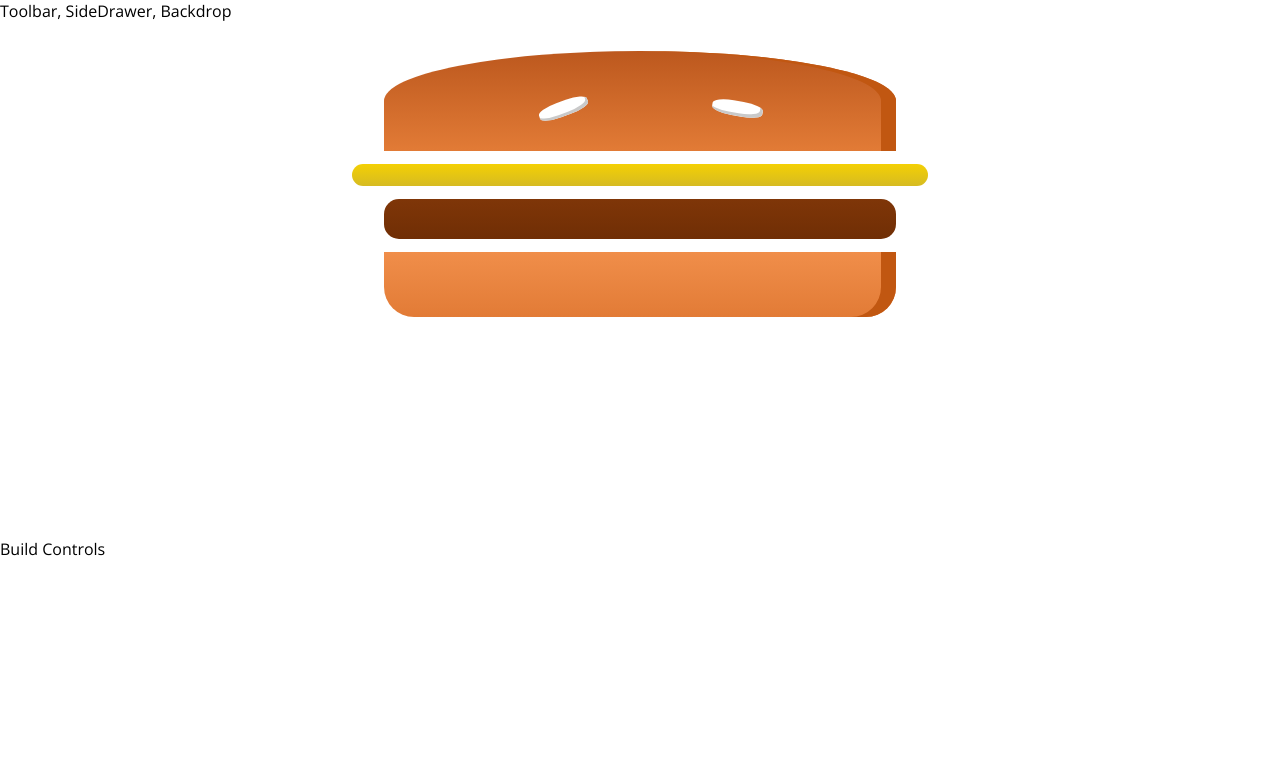
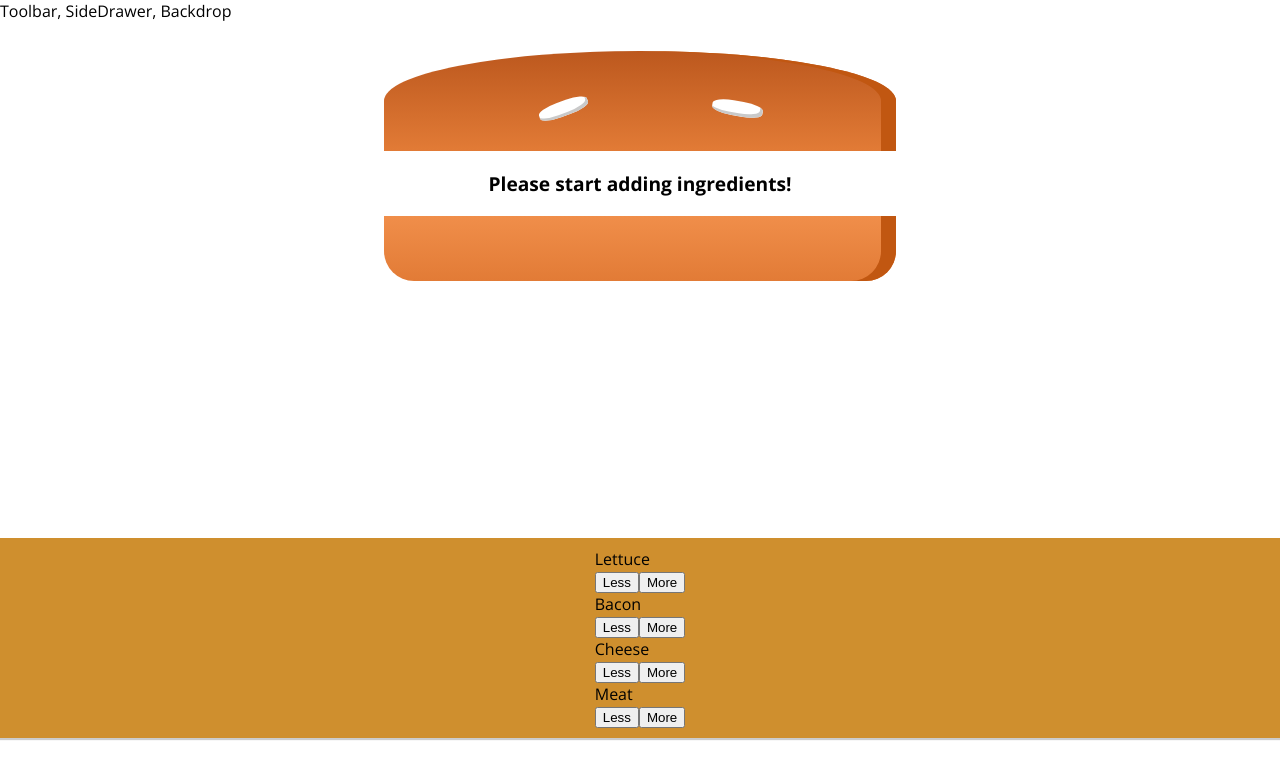
Before and after one commit to dghazi12/Build-A-Burger, a React (Create React App) app: page / in a window 1280 px wide. Shown: the top 778 px of the page. Built offline with nearby package versions, Linux system fonts and the light colour scheme.

Commit message:
added ingredient buttons + cleaned up code

```diff
--- /dev/null
+++ b/src/components/Burger/BuildControls/BuildControl/BuildControl.css
@@ -0,0 +1,56 @@
+.BuildControl {
+    display: flex;
+    justify-content: space-between;
+    align-items: center;
+    margin: 5px 0;
+}
+
+.BuildControl button {
+    display: block;
+    font: inherit;
+    padding: 5px;
+    margin: 0 5px;
+    width: 80px;
+    border: 1px solid #AA6817;
+    cursor: pointer;
+    outline: none;
+}
+
+.BuildControl button:disabled {
+    background-color: #AC9980;
+    border: 1px solid #7E7365;
+    color: #ccc;
+    cursor: default;
+}
+
+.BuildControl button:hover:disabled {
+    background-color: #AC9980;
+    color: #ccc;
+    cursor: not-allowed;
+}
+
+.Label {
+    padding: 10px;
+    font-weight: bold;
+    width: 80px;
+}
+
+.BuildControl .Less {
+    background-color: #D39952;
+    color: white;
+}
+
+.BuildControl .More {
+    background-color: #8F5E1E;
+    color: white;
+}
+
+.BuildControl .Less:hover, .BuildControl .Less:active {
+    background-color: #DAA972;
+    color: white;
+}
+
+.BuildControl .More:hover,.BuildControl .More:active {
+    background-color: #99703F;
+    color: white;
+}
--- /dev/null
+++ b/src/components/Burger/BuildControls/BuildControl/BuildControl.js
@@ -0,0 +1,13 @@
+import React from 'react';
+
+import classes from './BuildControl.css';
+
+const buildControl = (props) => (
+    <div className={classes.BuildControl}>
+        <div className={classes.Label}>{props.label}</div>
+        <button className={classes.Less}>Less</button>
+        <button className={classes.More}>More</button>
+    </div>
+);
+
+export default buildControl;
--- /dev/null
+++ b/src/components/Burger/BuildControls/BuildControls.js
@@ -0,0 +1,31 @@
+import React from 'react';
+
+import BuildControl from './BuildControl/BuildControl'
+
+const BuildControlsCss = {
+    width: '100%',
+    backgroundColor: '#CF8F2E',
+    display: 'flex',
+    flexFlow: 'column',
+    alignItems: 'center',
+    boxShadow: '0 2px 1px #ccc',
+    margin: 'auto',
+    padding: '10px 0px'
+}
+
+const controls = [
+    { label: 'Lettuce', type: 'lettuce' },
+    { label: 'Bacon', type: 'bacon' },
+    { label: 'Cheese', type: 'cheese' },
+    { label: 'Meat', type: 'meat' },
+]
+
+const buildControls = (props) => (
+    <div style={BuildControlsCss}>
+        {controls.map(ctrl => (
+            <BuildControl key={ctrl.label} label={ctrl.label} />
+        ))}
+    </div>
+);
+
+export default buildControls;
--- a/src/components/Burger/Burger.js
+++ b/src/components/Burger/Burger.js
@@ -13,11 +13,23 @@
 }
 
 const burger = (props) => {
+    let transformedIngredients = Object.keys(props.ingredients)
+        .map(igKey => {
+            return [...Array(props.ingredients[igKey])].map((_, i) => {
+                return <BurgerIngredient  key={igKey + i} type={igKey} />;
+            });
+        })
+        .reduce((arr, el) => {
+            return arr.concat(el)
+        }, []);
+    if (transformedIngredients.length === 0) {
+        transformedIngredients = <p>Please start adding ingredients!</p>
+    }
+    console.log(transformedIngredients);
     return (
         <div style={Burger}>
             <BurgerIngredient type="bread-top" />
-            <BurgerIngredient type="cheese" />
-            <BurgerIngredient type="meat" />
+            {transformedIngredients}
             <BurgerIngredient type="bread-bottom" />
         </div>
     );
--- a/src/components/Burger/BurgerIngredients/BurgerIngredients.js
+++ b/src/components/Burger/BurgerIngredients/BurgerIngredients.js
@@ -61,7 +61,7 @@
         borderRadius: '20px'
 }
 
-const Salad = {
+const Lettuce = {
         width: '85%',
         height: '7%',
         margin: '2% auto',
@@ -98,8 +98,8 @@
             case ('cheese'):
                 ingredient = <div style={Cheese}></div>;
                 break;
-            case ('salad'):
-                ingredient = <div style={Salad}></div>;
+            case ('lettuce'):
+                ingredient = <div style={Lettuce}></div>;
                 break;
             case ('bacon'):
                 ingredient = <div style={Bacon}></div>;
--- a/src/containers/BurgerBuilder/BurgerBuilder.js
+++ b/src/containers/BurgerBuilder/BurgerBuilder.js
@@ -2,13 +2,23 @@
 
 import Aux from '../../hoc/Aux';
 import Burger from '../../components/Burger/Burger';
+import BuildControls from '../../components/Burger/BuildControls/BuildControls'
 
 class BurgerBuilder extends Component {
+    state = {
+        ingredients: {
+            lettuce: 0,
+            bacon: 0,
+            cheese: 0,
+            meat: 0
+        }
+    }
+
     render() {
         return(
             <Aux>
-                <Burger />
-                <div>Build Controls</div>
+                <Burger ingredients={this.state.ingredients} />
+                <BuildControls />
             </Aux>
         );
     }
```
Also changed, not shown: 2 other files (tests, documents, lock files or other folders).
